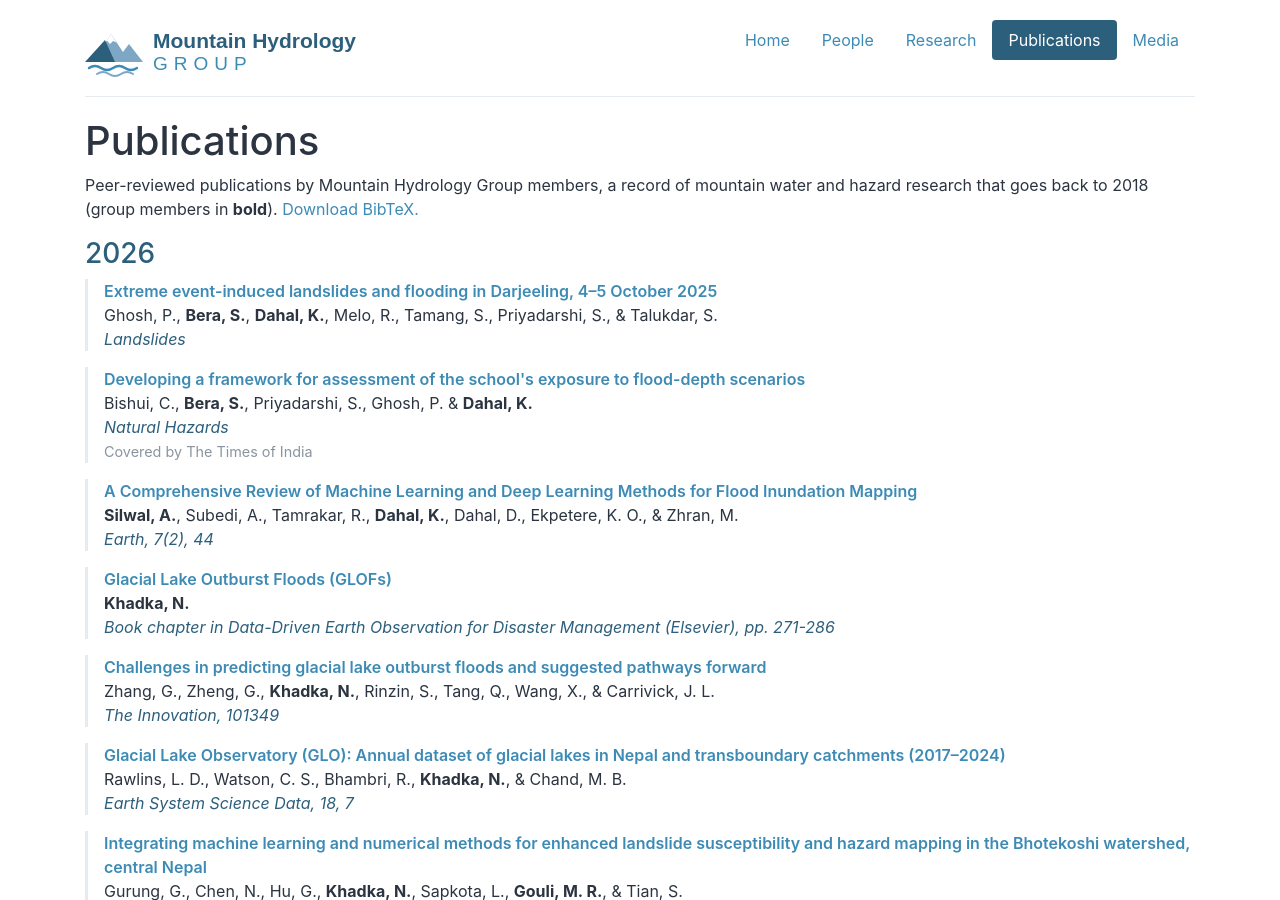
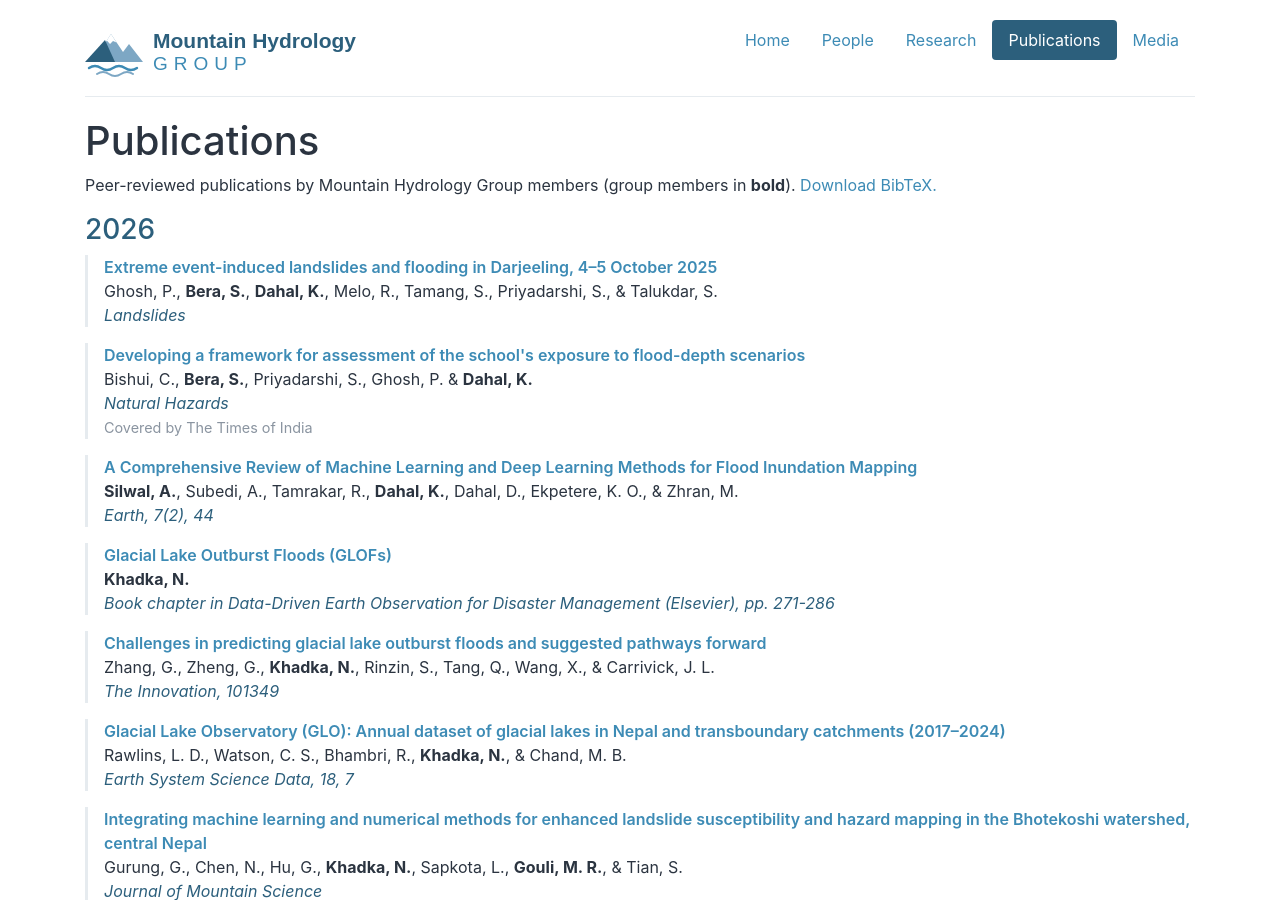
Before and after one commit to geokshitij/mhydro, a Jekyll site: the page built from publications.html, in a window 1280 px wide and 900 px high. Built offline with Jekyll 4.4.1, drawn with Linux system fonts in a browser that asks for light colours.

Commit message:
Update site

```diff
--- a/_layouts/default.html
+++ b/_layouts/default.html
@@ -1,8 +1,18 @@
 <!DOCTYPE html>
 <html>
     <head>
-        <title>{{ site.name }}: {{ page.title }}</title>
+        {% if page.title and page.title != "Home" %}
+            <title>{{ page.title }} | {{ site.name }}</title>
+        {% else %}
+            <title>{{ site.name }}</title>
+        {% endif %}
         <meta charset="utf-8">
+        <link rel="icon" type="image/svg+xml"
+              href="{{ site.base }}/img/favicon.svg">
+        <link rel="icon" type="image/png" sizes="32x32"
+              href="{{ site.base }}/img/favicon-32.png">
+        <link rel="apple-touch-icon"
+              href="{{ site.base }}/img/apple-touch-icon.png">
         <meta name="viewport" content="width=device-width, initial-scale=1, shrink-to-fit=no">
         <link rel="stylesheet"
               href="https://maxcdn.bootstrapcdn.com/bootstrap/4.0.0-beta.2/css/bootstrap.min.css"
--- a/publications.html
+++ b/publications.html
@@ -4,8 +4,7 @@
 ---
 
 <p>
-    Peer-reviewed publications by Mountain Hydrology Group members, a
-    record of mountain water and hazard research that goes back to 2018
+    Peer-reviewed publications by Mountain Hydrology Group members
     (group members in <b>bold</b>).
     <a href="{{ site.base }}/bib/pubs.bib">Download BibTeX.</a>
 </p>
```
Also changed, not shown: img/apple-touch-icon.png (added), img/favicon-32.png (added), img/favicon.svg (added).
